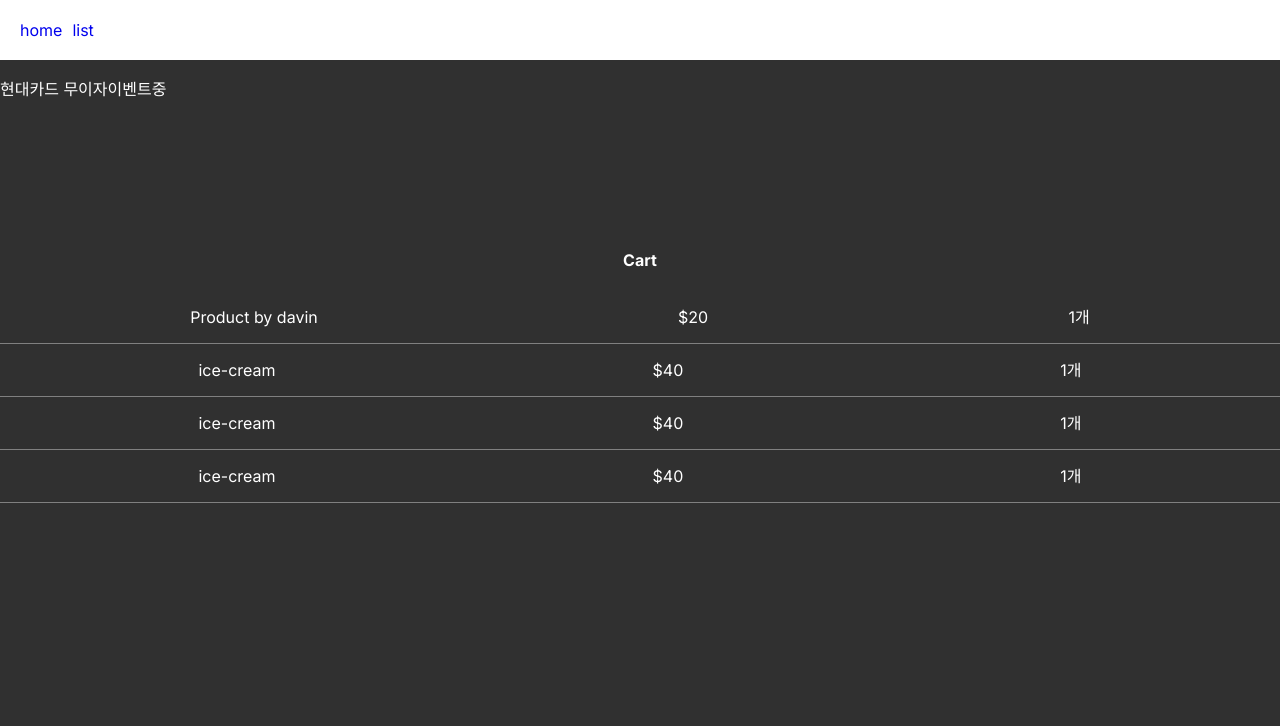
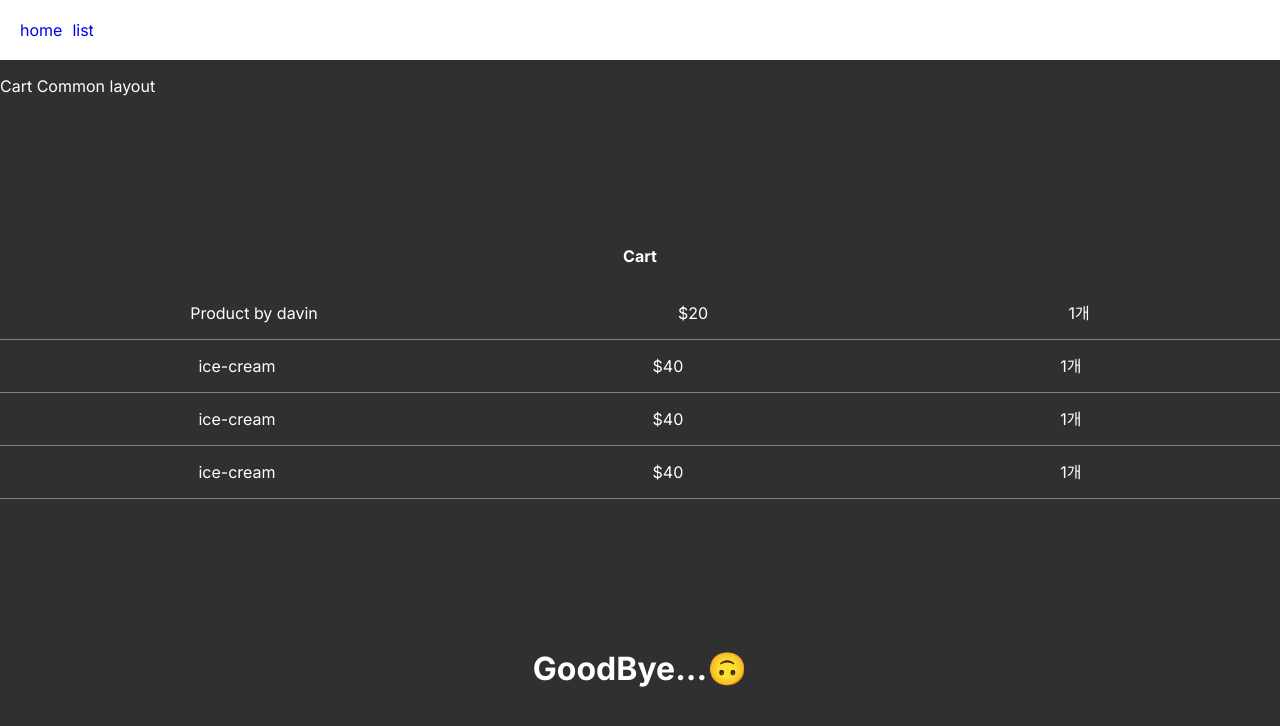
Before and after one commit to daxjective/apple_next, a Next.js app: page /cart in a window 1280 px wide. Shown: the top 726 px of the page. Built offline with nearby package versions, Linux system fonts and the light colour scheme.

Commit message:
import / export  subject

```diff
--- a/app/cart/layout.js
+++ b/app/cart/layout.js
@@ -1,7 +1,7 @@
 export default function cartLayout({ children }) {
   return (
     <>
-      <p>현대카드 무이자이벤트중</p>
+      <p>Cart Common layout</p>
       {children}
     </>
   );
--- a/app/cart/page.js
+++ b/app/cart/page.js
@@ -1,4 +1,5 @@
 import { age, name } from "./data.js";
+import GoodDay from "./subject.js";
 
 export default function Cart() {
   return (
@@ -13,6 +14,7 @@ export default function Cart() {
       <CartItem />
       <CartItem />
       <CartItem />
+      <GoodDay />
     </div>
   );
 }
--- /dev/null
+++ b/app/cart/subject.js
@@ -0,0 +1,9 @@
+function NiceDay() {
+  return (
+    <>
+      <h1 className="title">GoodBye...🙃</h1>
+    </>
+  );
+}
+
+export default NiceDay;
```
